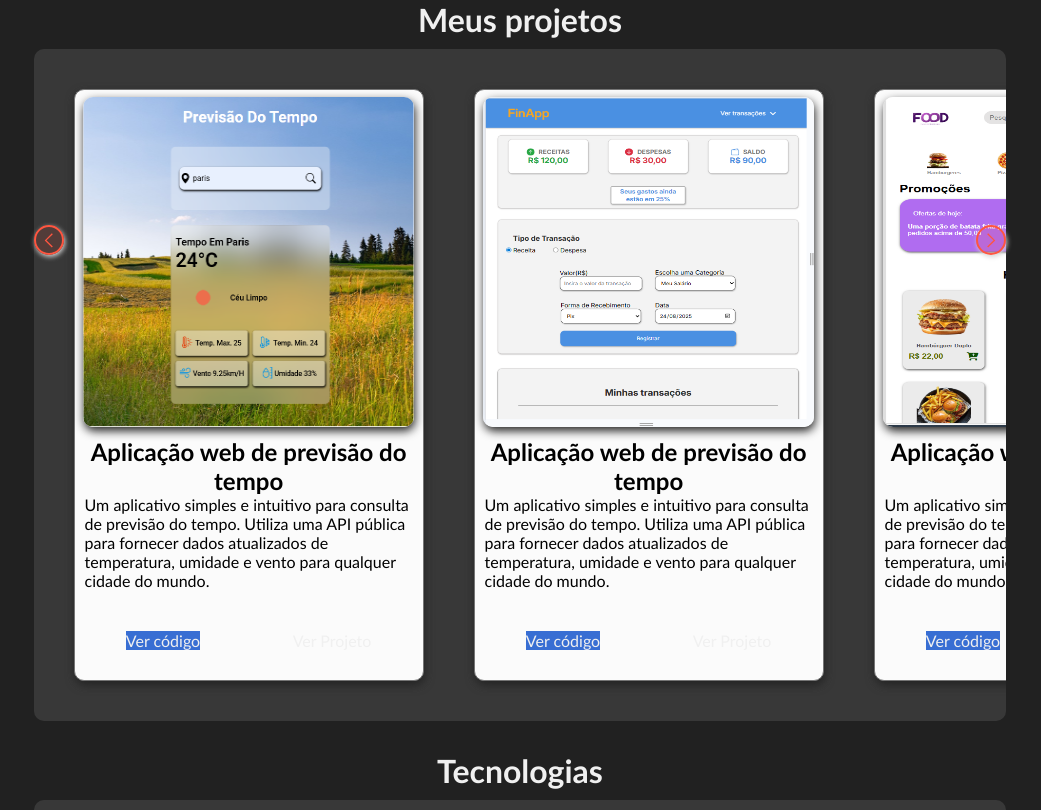
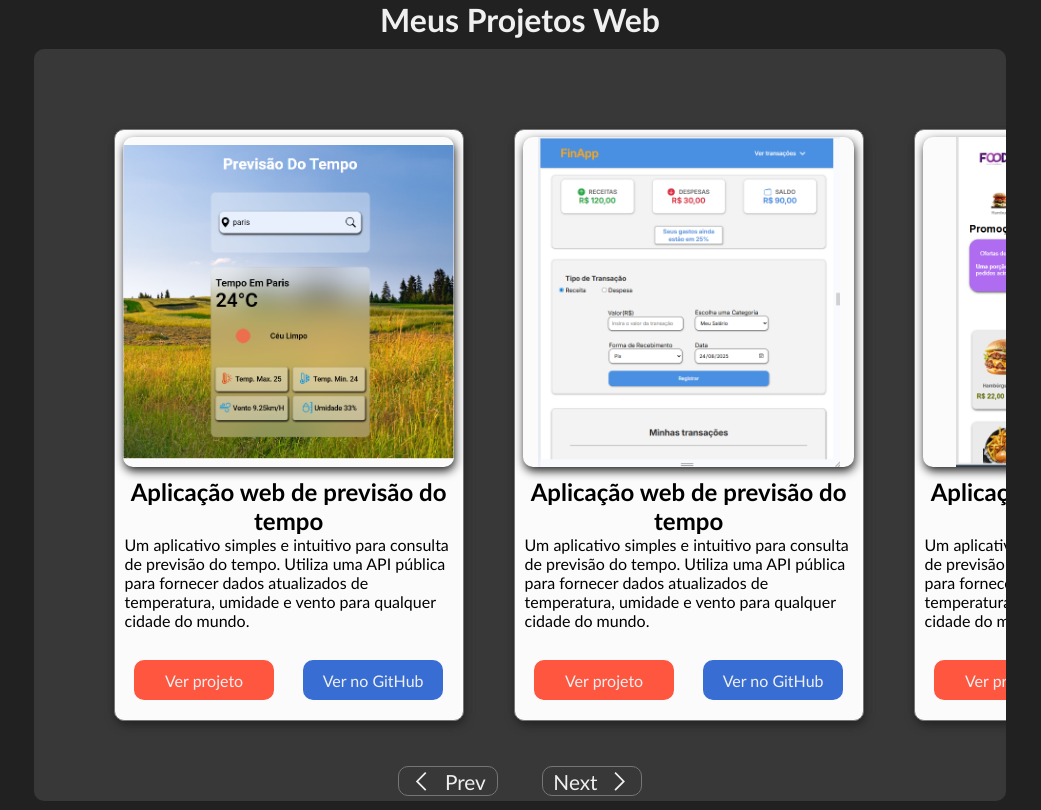
Before and after one commit to marceloguima/meu-portifolio, a React (Vite) app: page / in a window 1280 px wide. Shown: the part 720-1530 px from the top of the page, without its empty margins (120-1161 px from the left). Built offline with nearby package versions, Linux system fonts and the light colour scheme.

Commit message:
ajuste nos botoões slides

```diff
--- a/index.html
+++ b/index.html
@@ -12,7 +12,7 @@
   <body>
     <div id="root"></div>
 
-    <script src="https://cdn.jsdelivr.net/npm/swiper@11/swiper-bundle.min.js"></script>
+    <!-- <script src="https://cdn.jsdelivr.net/npm/swiper@11/swiper-bundle.min.js"></script> -->
 
     <script type="module" src="/src/main.jsx"></script>
   </body>
--- a/src/componentes/BotaoSlider.css
+++ b/src/componentes/BotaoSlider.css
@@ -0,0 +1,19 @@
+
+.botao-slider {
+    width: 100px;
+    height: 30px;
+    color: var(--cor-principal);
+    border: solid 1px var(--cinza-claro);
+    position: absolute;
+    background: transparent;
+    box-shadow: none;
+    z-index: 1;
+    display: flex;
+    justify-content:space-around;
+    align-items: center;
+
+}
+
+.botao-slider:hover{
+    background: #ffffff18;
+}
--- a/src/componentes/BotaoSlider.jsx
+++ b/src/componentes/BotaoSlider.jsx
@@ -1,9 +1,9 @@
 import "./BotaoSlider.css"
 
-const BotaoSlider = ({className, icone, onClick}) => {
+const BotaoSlider = ({className, children, onClick}) => {
     return (
-        <button onClick={onClick} className={className} >
-          {icone}
+        <button onClick={onClick} className={`botao-slider ${className}`} >
+          {children}
         </button>
 
     );
--- a/src/componentes/CardProjetos.css
+++ b/src/componentes/CardProjetos.css
@@ -21,6 +21,7 @@
     border-radius: 10px;
     margin-top: 7px;
     box-shadow: var(--sombra);
+    object-fit: contain;
 }
 
 
@@ -43,7 +44,7 @@
     color: #000;
 }
 
-.botoes-card{
+.links-card{
     width: 100%;
     height: 60px;
     margin-top: 20px;
@@ -53,6 +54,22 @@
     gap: 10px;
 }
 
+.links-card a{
+    width: 100px;
+    color: var(--cor-principal);
+    width: 140px;
+    height: 40px;
+    border-radius: var(--borda-redonda);
+    display: flex;
+    align-items: center;
+    justify-content: center;
+
+}
+
 .codigo{
     background: var(--azul);
 }
+
+.projeto{
+    background: var(--laranja);
+}
--- a/src/componentes/CardProjetos.jsx
+++ b/src/componentes/CardProjetos.jsx
@@ -1,18 +1,23 @@
 import "./CardProjetos.css"
 
 const CardProjetos = ({img, titulo, descricao, linkCodigo, linkProjeto}) => {
+    const urlProjeto = linkProjeto ? `https://${linkProjeto}` : null;
+        const urlCodigo = linkProjeto ? `https://${linkCodigo}` : null;
+
+
+
     return (
         <div className="card">
-            {/* <video src=""></video> */}
+
             <img src={img} alt={`Imagem do projeto ${titulo}`} />
             <div className="infos">
                 <h2>{titulo}</h2>
                 <p>{descricao}
 
                 </p>
-                <div className="botoes-card">
-                    <a href={linkCodigo} target="_blank" className="codigo">Ver código</a>
-                    <a href={linkProjeto} target="_blank" className="ver-projetos">Ver Projeto</a>
+                <div className="links-card">
+                    <a href={urlProjeto} target="_blank" className="projeto">Ver projeto</a>
+                    <a href={urlCodigo} target="_blank" className="codigo">Ver no GitHub</a>
                 </div>
             </div>
         </div>
--- a/src/componentes/MeusProjetos.css
+++ b/src/componentes/MeusProjetos.css
@@ -1,4 +1,4 @@
-.container-projects{
+.container-projects {
     width: 95%;
     height: auto;
     display: flex;
@@ -7,52 +7,39 @@
     position: relative;
 }
 
-.projects{
+.projects {
     width: 100%;
     height: auto;
-    padding: 40px;
+    padding: 80px;
     margin-top: 10px;
-   display: flex;
-   flex: none;
-   gap: 50px;
-   overflow-x: auto;
-   background: var(--cor-card);
+    display: flex;
+    flex: none;
+    gap: 50px;
+    overflow-x: auto;
+    background: var(--cor-card);
     border-radius: var(--borda-redonda);
     margin-bottom: 30px;
-
 }
 
-.projects::-webkit-scrollbar{
+.projects::-webkit-scrollbar {
     display: none;
 }
 
-.btn-slider{
-    width: 30px;
-    height: 30px;
-    border-radius: 50px;
-    background-color: #ff564023;
-    color: var(--laranja);
-    border: solid 2px var(--laranja);
+
+.btn-next {
     position: absolute;
-    top: 225px;
-    z-index: 1;
-    display: flex;
-    justify-content: center;
-    align-items: center;
-
+    right: 40%;
+    bottom: 20px;
 }
 
-.btn-next{
-    right: 10%;
+.btn-prev {
+    left: 40%;
+    bottom: 20px;
+    position: absolute;
 }
 
-.btn-prev{
-    left: 10%;
-}
-
-
-@media (min-width: 1200px){
-    .projects{
+@media (min-width: 1200px) {
+    .projects {
         width: 80%;
     }
 }
--- a/src/componentes/MeusProjetos.jsx
+++ b/src/componentes/MeusProjetos.jsx
@@ -3,20 +3,16 @@ import { useRef } from "react";
 import CardProjetos from "../componentes/CardProjetos";
 
 import previsao from "../assets/img-projetos-web/previsao.png";
-import finApp from "../assets/img-projetos-web/finapp.png"
-import food from "../assets/img-projetos-web/food.png"
-import listaCompras from "../assets/img-projetos-web/lista.png"
-import meteora from "../assets/img-projetos-web/meteora.png"
-import cadServico from "../assets/img-projetos-web/cad-servico.png"
-import styloShic from "../assets/img-projetos-web/stylo-shic.png"
-// import finApp from "../assets/finapp.png"
-// import finApp from "../assets/finapp.png"
-// import finApp from "../assets/finapp.png"
-
+import finApp from "../assets/img-projetos-web/finapp.png";
+import food from "../assets/img-projetos-web/food.png";
+import listaCompras from "../assets/img-projetos-web/lista.png";
+import meteora from "../assets/img-projetos-web/meteora.png";
+import cadServico from "../assets/img-projetos-web/cad-servico.png";
+import styloShic from "../assets/img-projetos-web/stylo-shic.png";
+import teckpoint from "../assets/img-projetos-web/techpoint.png";
 
 import "./MeusProjetos.css";
-import Subtitulo from "../componentes/Subtitulo"
-
+import Subtitulo from "../componentes/Subtitulo";
 
 // meus icones prev, next
 import { GrNext } from "react-icons/gr";
@@ -39,17 +35,16 @@ const MeusProjetos = () => {
 
     return (
         <section className="container-projects">
-            <Subtitulo nome=" Meus projetos" />
-            <BotaoSlider
-                onClick={clickNext}
-                className="btn-next btn-slider"
-                icone={<GrNext />}
-            ></BotaoSlider>
-            <BotaoSlider
-                onClick={clickPrev}
-                className="btn-prev  btn-slider"
-                icone={<GrPrevious />}
-            ></BotaoSlider>
+            <Subtitulo nome=" Meus Projetos Web" />
+            <BotaoSlider onClick={clickNext} className="btn-next ">
+                <span translate="no">Next</span>
+                <GrNext />
+            </BotaoSlider>
+
+            <BotaoSlider onClick={clickPrev} className="btn-prev ">
+                <GrPrevious />
+                <span translate="no">Prev</span>
+            </BotaoSlider>
 
             <div className="projects" ref={slide}>
                 <CardProjetos
@@ -59,8 +54,8 @@ const MeusProjetos = () => {
                     do tempo. Utiliza uma API pública para fornecer dados
                     atualizados de temperatura, umidade e vento para qualquer
                     cidade do mundo."
+                    linkProjeto="prevtempoapp.netlify.app"
                     linkCodigo=""
-                    linkProjeto="prevtempoapp.netlify.app"
                 />
                 <CardProjetos
                     img={finApp}
@@ -69,8 +64,8 @@ const MeusProjetos = () => {
                     do tempo. Utiliza uma API pública para fornecer dados
                     atualizados de temperatura, umidade e vento para qualquer
                     cidade do mundo."
-                    linkCodigo=""
-                    linkProjeto="prevtempoapp.netlify.app"
+                    linkProjeto="finaapp1.netlify.app"
+                    linkCodigo="github.com/marceloguima/controle-financeiro"
                 />
                 <CardProjetos
                     img={food}
@@ -79,8 +74,8 @@ const MeusProjetos = () => {
                     do tempo. Utiliza uma API pública para fornecer dados
                     atualizados de temperatura, umidade e vento para qualquer
                     cidade do mundo."
-                    linkCodigo=""
-                    linkProjeto="prevtempoapp.netlify.app"
+                    linkProjeto="or-food.netlify.app"
+                    linkCodigo="github.com/marceloguima/food"
                 />
                 <CardProjetos
                     img={listaCompras}
@@ -89,8 +84,8 @@ const MeusProjetos = () => {
                     do tempo. Utiliza uma API pública para fornecer dados
                     atualizados de temperatura, umidade e vento para qualquer
                     cidade do mundo."
-                    linkCodigo=""
-                    linkProjeto="prevtempoapp.netlify.app"
+                    linkProjeto="vamoscomprar.netlify.app"
+                    linkCodigo="github.com/marceloguima/Lista-de-compras"
                 />
                 <CardProjetos
                     img={meteora}
@@ -99,8 +94,8 @@ const MeusProjetos = () => {
                     do tempo. Utiliza uma API pública para fornecer dados
                     atualizados de temperatura, umidade e vento para qualquer
                     cidade do mundo."
-                    linkCodigo=""
-                    linkProjeto="prevtempoapp.netlify.app"
+                    linkProjeto="lojmeteora.netlify.app"
+                    linkCodigo="github.com/marceloguima/projeto-meteora"
                 />
 
                 <CardProjetos
@@ -110,8 +105,8 @@ const MeusProjetos = () => {
                     do tempo. Utiliza uma API pública para fornecer dados
                     atualizados de temperatura, umidade e vento para qualquer
                     cidade do mundo."
-                    linkCodigo=""
-                    linkProjeto="prevtempoapp.netlify.app"
+                    linkProjeto="controladodecaixa.netlify.app"
+                    linkCodigo="github.com/marceloguima/controle-de--caixa"
                 />
                 <CardProjetos
                     img={styloShic}
@@ -120,18 +115,18 @@ const MeusProjetos = () => {
                     do tempo. Utiliza uma API pública para fornecer dados
                     atualizados de temperatura, umidade e vento para qualquer
                     cidade do mundo."
-                    linkCodigo=""
-                    linkProjeto="prevtempoapp.netlify.app"
+                    linkProjeto="stylo-top.netlify.app"
+                    linkCodigo="github.com/marceloguima/estilo-chic"
                 />
                 <CardProjetos
-                    img={previsao}
+                    img={teckpoint}
                     titulo="Aplicação web de previsão do tempo"
                     descricao="Um aplicativo simples e intuitivo para consulta de previsão
                     do tempo. Utiliza uma API pública para fornecer dados
                     atualizados de temperatura, umidade e vento para qualquer
                     cidade do mundo."
-                    linkCodigo=""
-                    linkProjeto="prevtempoapp.netlify.app"
+                    linkProjeto="teckpoint.netlify.app"
+                    linkCodigo="github.com/marceloguima/techpoint"
                 />
             </div>
         </section>
```
Also changed, not shown: src/assets/img-projetos-web/techpoint.png (added).
